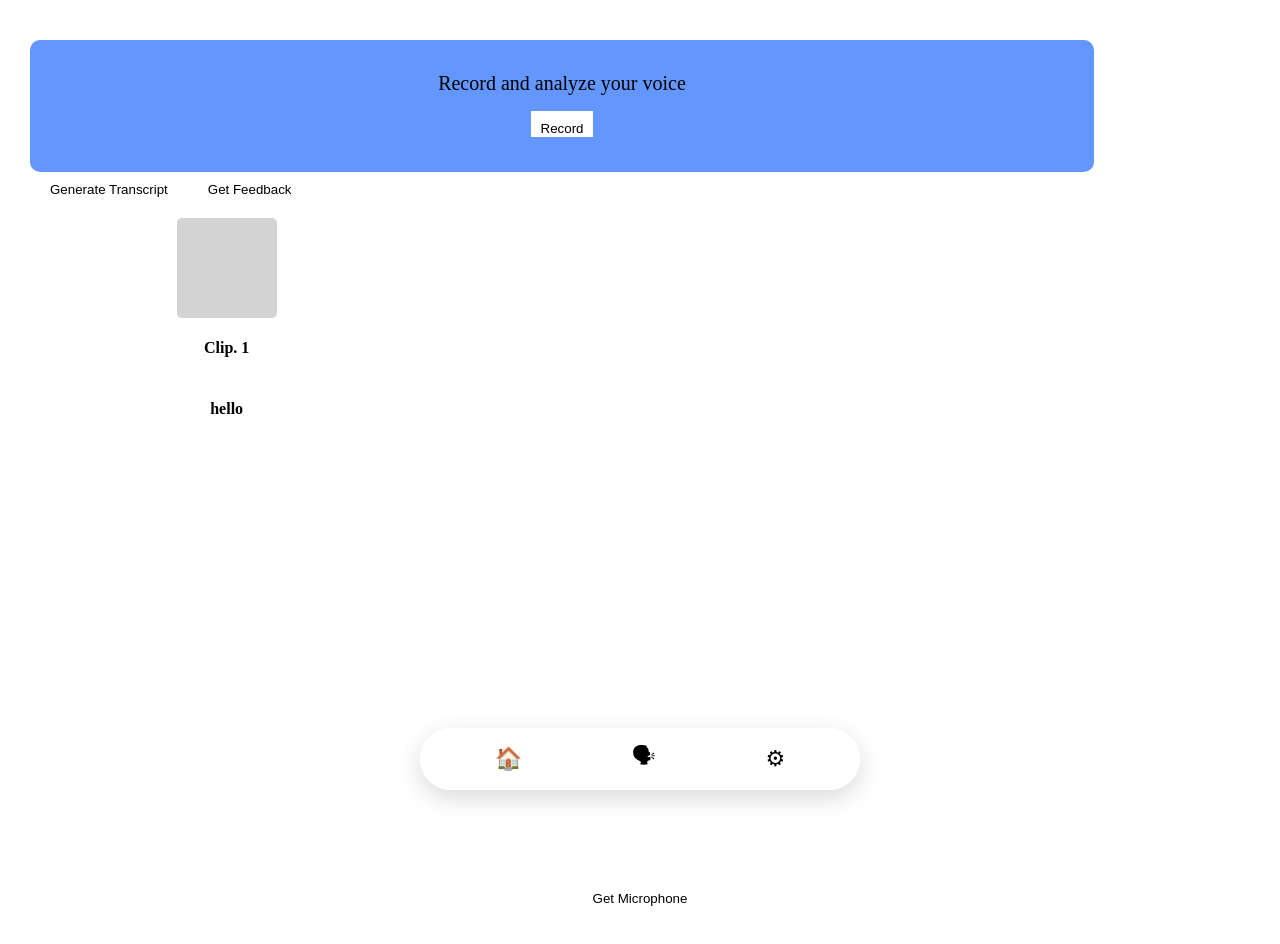
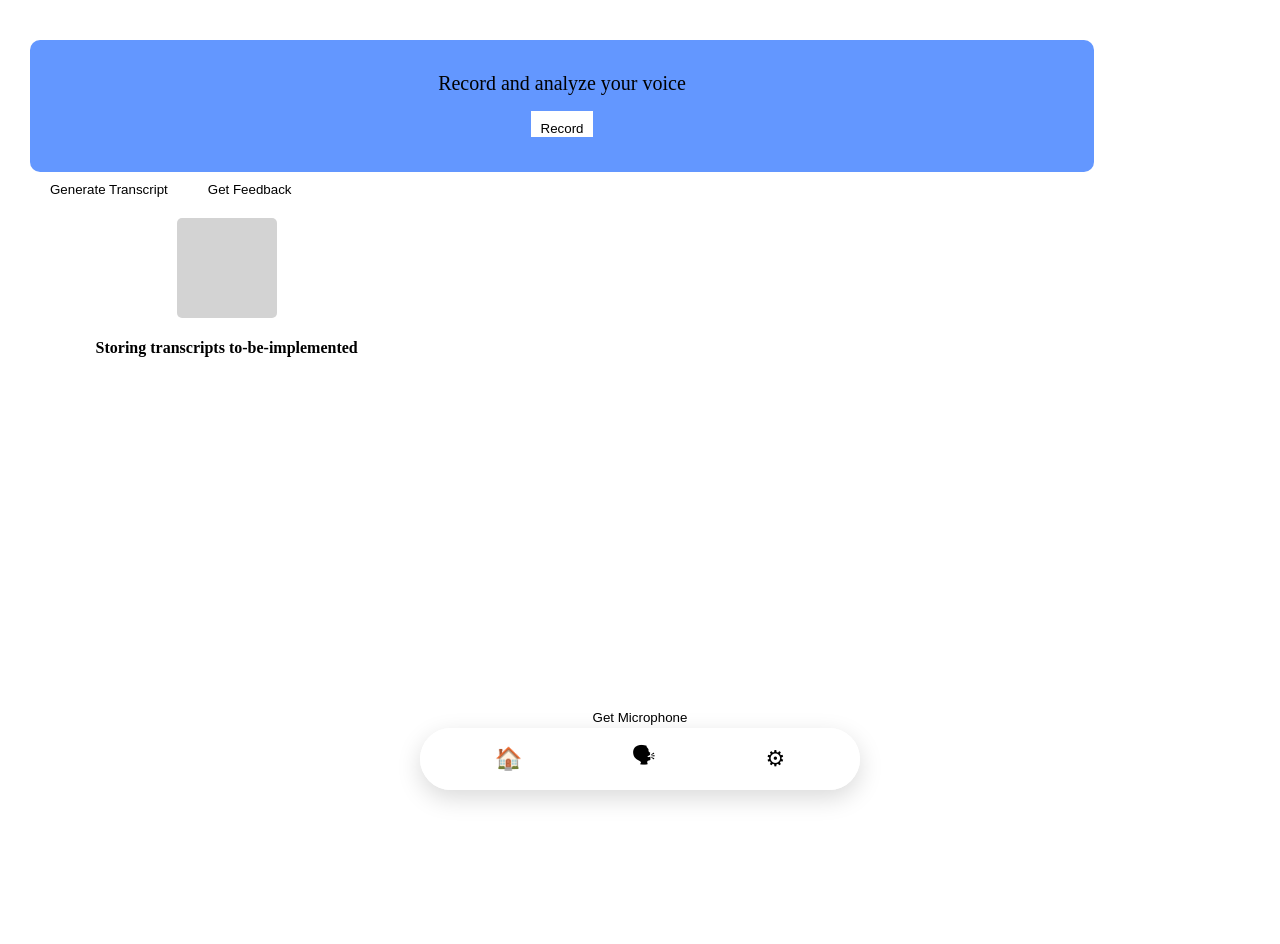
Before and after one commit to AubreyLancey/DesignDivas, a React (Vite) app: page / in a window 1280 px wide. Shown: the top 944 px of the page. After the commit the page ends 800 px from the top, so only its background shows below. Built offline with nearby package versions, Linux system fonts and the light colour scheme; no server answers; what assemblyai would draw is missing.

Commit message:
supabase initialization, to be implemented later

```diff
--- a/src/Home.jsx
+++ b/src/Home.jsx
@@ -115,6 +115,7 @@ function Home() {
     try {
       const fb = await get_feedback(transcript);
       setFeedbackData(fb);
+      // alert(fb);
       navigate("/Feedback", { state: { words, feedback: fb, transcript: transcript } });
     } catch (error) {
       console.error("Error fetching feedback", error);
@@ -190,8 +191,8 @@ function Home() {
       <div className='grid-container'>
         <div onClick={openFeedback} className='grid-item'>
           <div style={{width:"100px",height:"100px",backgroundColor:"lightgray",borderRadius:'5px'}}></div>
-          <h4 style={{color:"black"}}>Clip. 1</h4>
-          <h4 style={{color: 'black'}}>hello</h4>
+          <h4 style={{color:"black"}}>Storing transcripts to-be-implemented</h4>
+          {/* <h4 style={{color: 'black'}}>hello</h4> */}
         </div>
       </div>
 
```
Also changed, not shown: src/backend/supabase.js (added).
